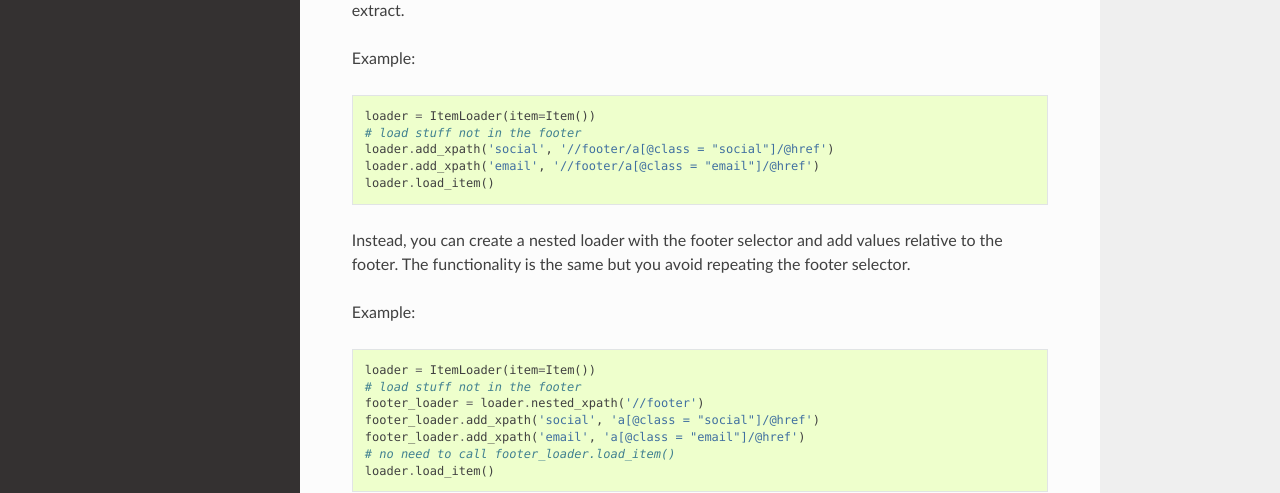
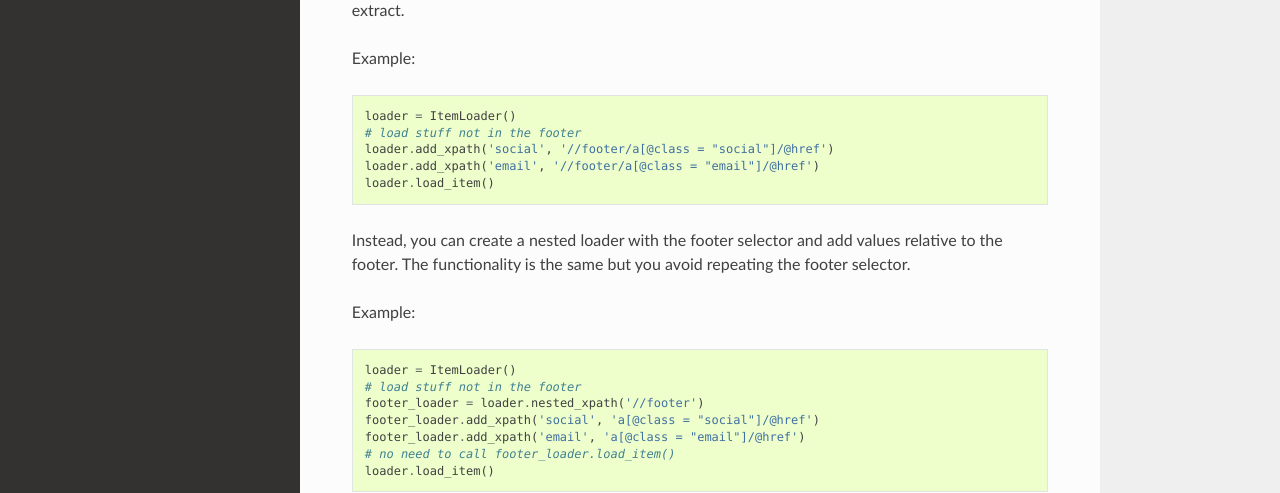
Before and after one commit to scrapy/itemloaders, a Sphinx documentation site: the page built from docs/nested-loaders.rst, in a window 1280 px wide and 1216 px high. Shown: the part 439-932 px from the top of the window. Built offline with Sphinx 7.4.7 and the Read the Docs theme 2.0.0, drawn with Linux system fonts in a browser that asks for light colours; pages that are not in the unit, such as notebooks, are missing from menus.

Commit message:
Update docs about nested loaders

```diff
--- a/docs/nested-loaders.rst
+++ b/docs/nested-loaders.rst
@@ -20,7 +20,7 @@ that you wish to extract.
 
 Example::
 
-    loader = ItemLoader(item=Item())
+    loader = ItemLoader()
     # load stuff not in the footer
     loader.add_xpath('social', '//footer/a[@class = "social"]/@href')
     loader.add_xpath('email', '//footer/a[@class = "email"]/@href')
@@ -32,7 +32,7 @@ the footer selector.
 
 Example::
 
-    loader = ItemLoader(item=Item())
+    loader = ItemLoader()
     # load stuff not in the footer
     footer_loader = loader.nested_xpath('//footer')
     footer_loader.add_xpath('social', 'a[@class = "social"]/@href')
```
